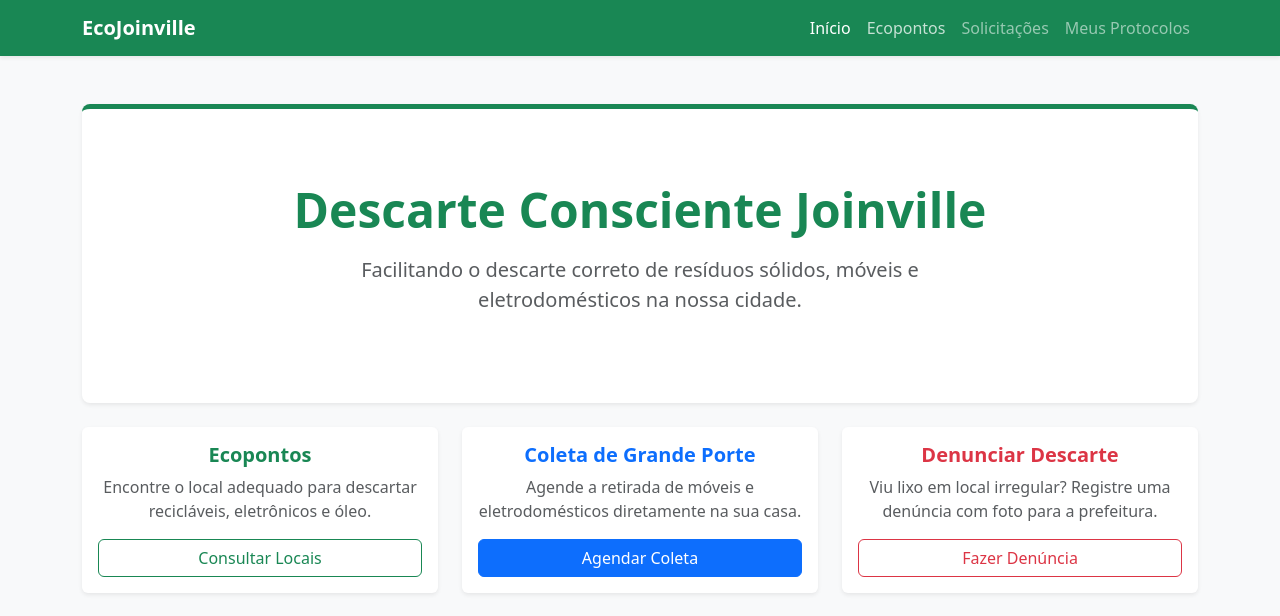
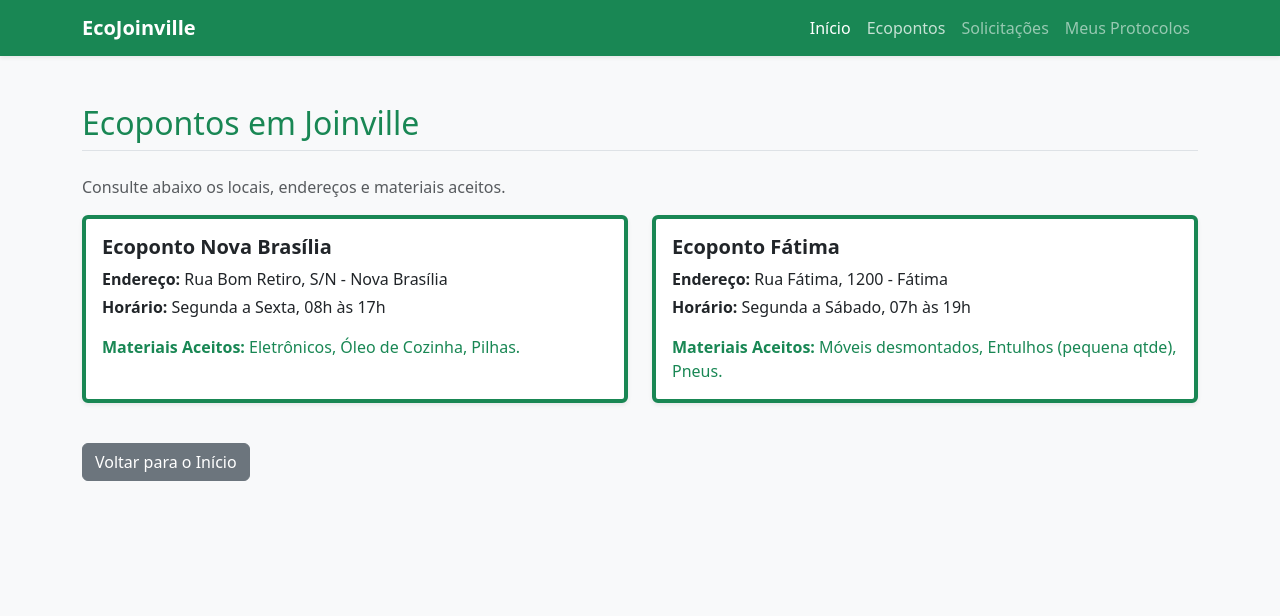
Before and after one commit to victoorzx/descarte-consciente-joinville, a plain HTML site: page index.html in a window 1280 px wide. Both pictures are taken after a click on the link "Ecopontos". Drawn offline with nearby package versions, Linux system fonts and the light colour scheme.

Commit message:
adição tela de ecopontos e logica de navegacao SPA

```diff
--- a/index.html
+++ b/index.html
@@ -27,7 +27,7 @@
 
     <div class="container mt-5" id="app-content">
 
-        <div id="tela-home">
+     <div id="tela-home" class="tela-app">
             <div class="p-5 mb-4 bg-white rounded-3 shadow-sm text-center border-top border-success border-5">
                 <div class="container-fluid py-4">
                     <h1 class="display-5 fw-bold text-success">Descarte Consciente Joinville</h1>
@@ -67,13 +67,46 @@
                 </div>
             </div>
         </div>
+        <div id="tela-ecopontos" class="tela-app d-none">
+            <h2 class="text-success mb-4 border-bottom pb-2">Ecopontos em Joinville</h2>
+            <p class="text-muted">Consulte abaixo os locais, endereços e materiais aceitos.</p>
+
+            <div class="row">
+                <div class="col-md-6 mb-4">
+                    <div class="card shadow-sm h-100 border-start border-success border-4">
+                        <div class="card-body">
+                            <h5 class="card-title fw-bold">Ecoponto Nova Brasília</h5>
+                            <p class="card-text mb-1"><strong>Endereço:</strong> Rua Bom Retiro, S/N - Nova Brasília</p>
+                            <p class="card-text mb-1"><strong>Horário:</strong> Segunda a Sexta, 08h às 17h</p>
+                            <p class="card-text mt-3 text-success"><strong>Materiais Aceitos:</strong> Eletrônicos, Óleo de Cozinha, Pilhas.</p>
+                        </div>
+                    </div>
+                </div>
+                <div class="col-md-6 mb-4">
+                    <div class="card shadow-sm h-100 border-start border-success border-4">
+                        <div class="card-body">
+                            <h5 class="card-title fw-bold">Ecoponto Fátima</h5>
+                            <p class="card-text mb-1"><strong>Endereço:</strong> Rua Fátima, 1200 - Fátima</p>
+                            <p class="card-text mb-1"><strong>Horário:</strong> Segunda a Sábado, 07h às 19h</p>
+                            <p class="card-text mt-3 text-success"><strong>Materiais Aceitos:</strong> Móveis desmontados, Entulhos (pequena qtde), Pneus.</p>
+                        </div>
+                    </div>
+                </div>
+            </div>
+
+            <button class="btn btn-secondary mt-3" onclick="mostrarTela('tela-home')">Voltar para o Início</button>
+        </div>
         </div>
 
     <script src="https://cdn.jsdelivr.net/npm/bootstrap@5.3.2/dist/js/bootstrap.bundle.min.js"></script>
 
     <script>
         function mostrarTela(telaId) {
-            alert("O JavaScript vai trocar para a tela: " + telaId + " em breve!");
+            const telas = document.querySelectorAll('.tela-app');
+            telas.forEach(tela => {
+                tela.classList.add('d-none');
+            });
+            document.getElementById(telaId).classList.remove('d-none');
         }
     </script>
 </body>
```
